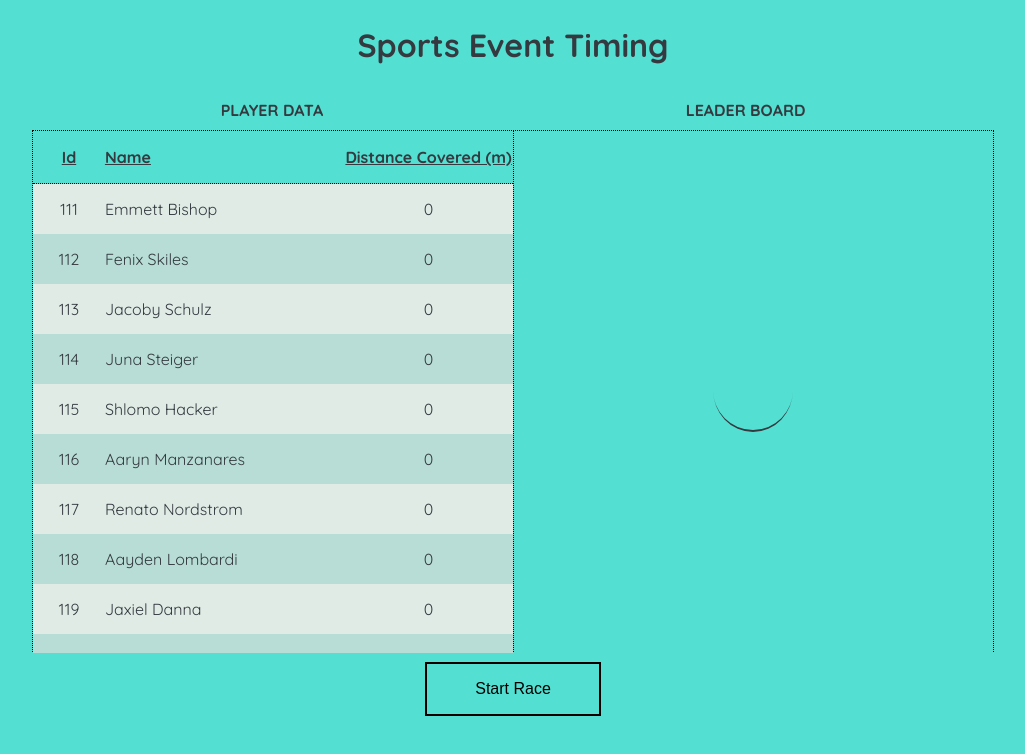
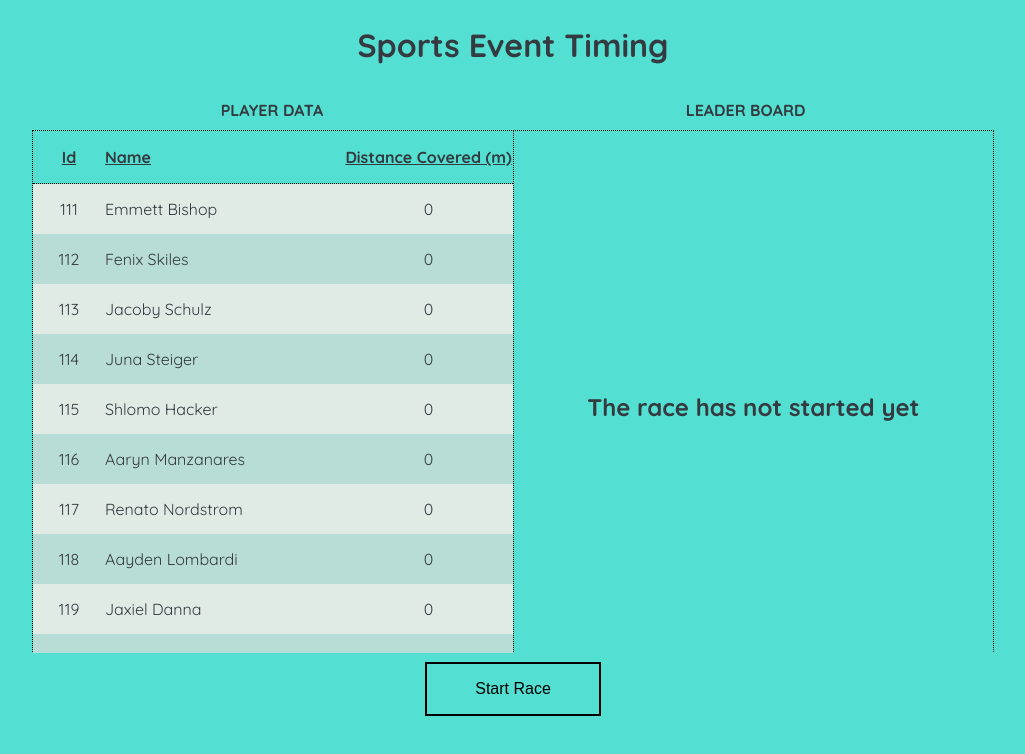
Before and after one commit to harshitbhat/Race-Timing, a React (Create React App) app: page / in a window 1280 px wide. Shown: the top 754 px of the page, without its empty margins (127-1152 px from the left). Built offline with nearby package versions, Linux system fonts and the light colour scheme.

Commit message:
Some changes to initial code

```diff
--- a/src/App.js
+++ b/src/App.js
@@ -88,7 +88,11 @@ export default class TestApp extends Component {
         </div>
         <div className="Table-Content">
           <Athlete arr={athletes} />
-          <Entry entries={entries} raceDistance={raceDistance} />
+          <Entry
+            entries={entries}
+            raceDistance={raceDistance}
+            isRaceStarted={isRaceStarted}
+          />
         </div>
         <div className="Button-Start">
           <Button isRaceStarted={isRaceStarted} startRace={this.startRace} />
--- a/src/Components/Entry/Entry.jsx
+++ b/src/Components/Entry/Entry.jsx
@@ -17,8 +17,17 @@ export default class Entry extends Component {
     return [...completed, ...notCompleted];
   }
   render() {
-    const { entries, raceDistance } = this.props;
+    const { entries, raceDistance, isRaceStarted } = this.props;
+    if (!isRaceStarted) {
+      return (
+        <div className="displayTable">
+          <h2 className="display-Message">The race has not started yet</h2>
+        </div>
+      );
+    }
+
     const filtered = this.filterEntries(entries);
+
     return (
       <div className="displayTable">
         {entries.length > 0 ? (
--- a/src/Components/Entry/Entry.scss
+++ b/src/Components/Entry/Entry.scss
@@ -9,6 +9,13 @@
   font-size: 2rem;
   padding: 10px;
   height: 8%;
+}
+
+.display-Message {
+  position: absolute;
+  top: 50%;
+  width: 100%;
+  text-align: center;
 }
 
 // loader taken from https://loading.io/
```
